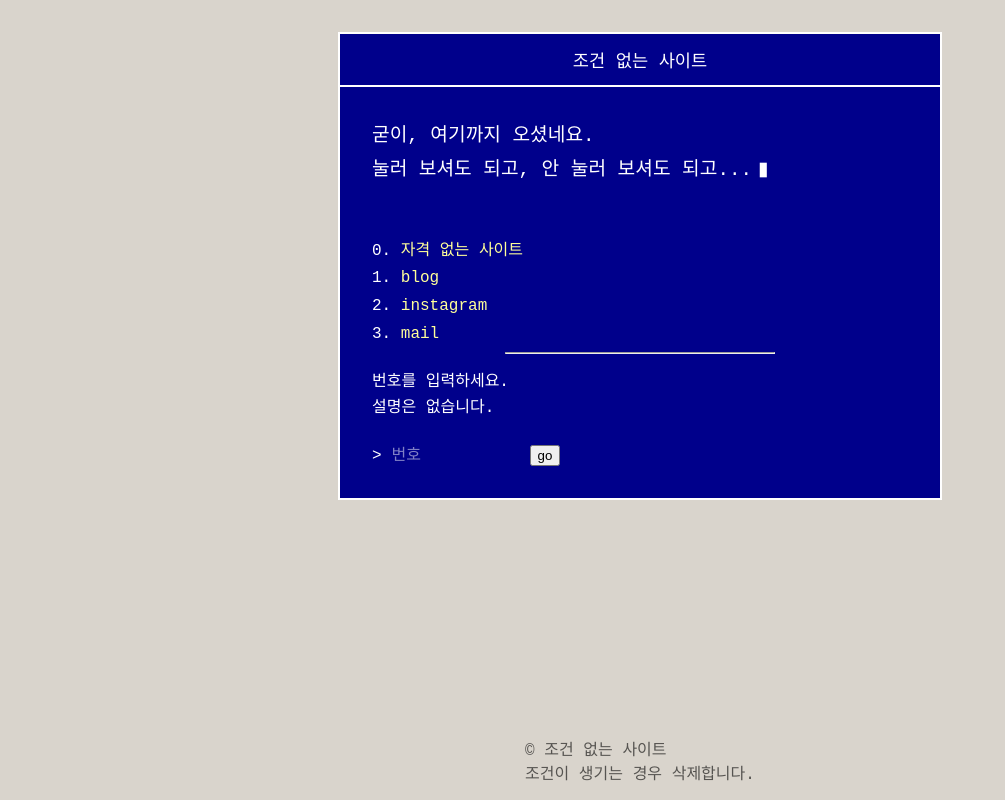
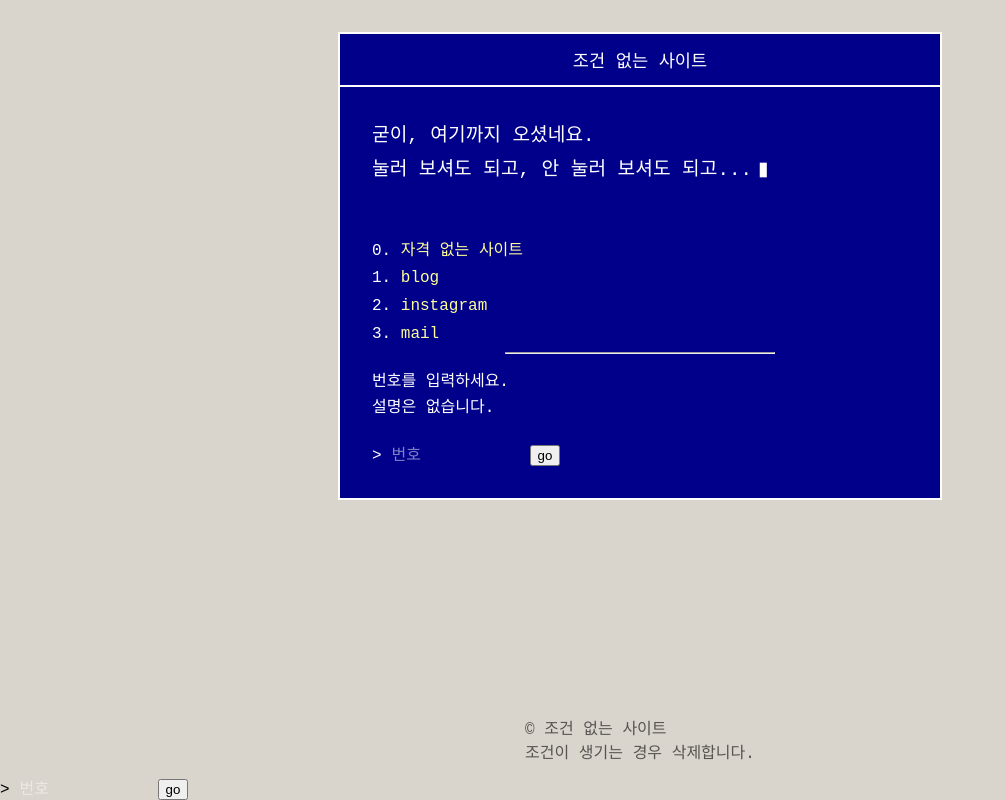
Before and after one commit to uljin/snjgnet, a plain HTML site: page index.html in a window 1280 px wide. Shown: the whole page, without its empty margins (0-1005 px from the left). Drawn offline with Linux system fonts and the light colour scheme; a web font is replaced by a local one.

Commit message:
index.html 업데이트

```diff
--- a/index.html
+++ b/index.html
@@ -64,24 +64,30 @@
     © 조건 없는 사이트<br>
     조건이 생기는 경우 삭제합니다.
   </footer>
-  <script>
-    function go() {
-      const codeInput = document.getElementById('code');
-      const goBtn = document.getElementById('goBtn');
+<script>
+  function go() {
+    const code = document.getElementById('code').value.trim();
 
-      goBtn.onclick = function() {
-        const code = codeInput.value.trim();
-        if (code) {
-          window.location.href = '/${code}.html';
-        }
-      }
-      codeInput.onkyepress = function(e) {
-        if (e.key === 'Enter') {
-          goBtn.click();
-        }
-      }
+    if (code) {
+      // 반드시 백틱(`)을 사용하세요!
+      window.location.href = `/${code}.html`;
+    } else {
+      alert("번호를 입력해주세요.");
     }
-  </script>
+  }
+</script>
+
+<form onsubmit="go(); return false;" class="input-area">
+  <span>&gt;</span>
+  <input
+    type="number"
+    id="code"
+    placeholder="번호"
+    required
+  >
+  <button type="submit">go</button>
+</form>
+
   <!-- 100% privacy-first analytics -->
   <script async src="https://scripts.simpleanalyticscdn.com/latest.js"></script>
 </body>
```
